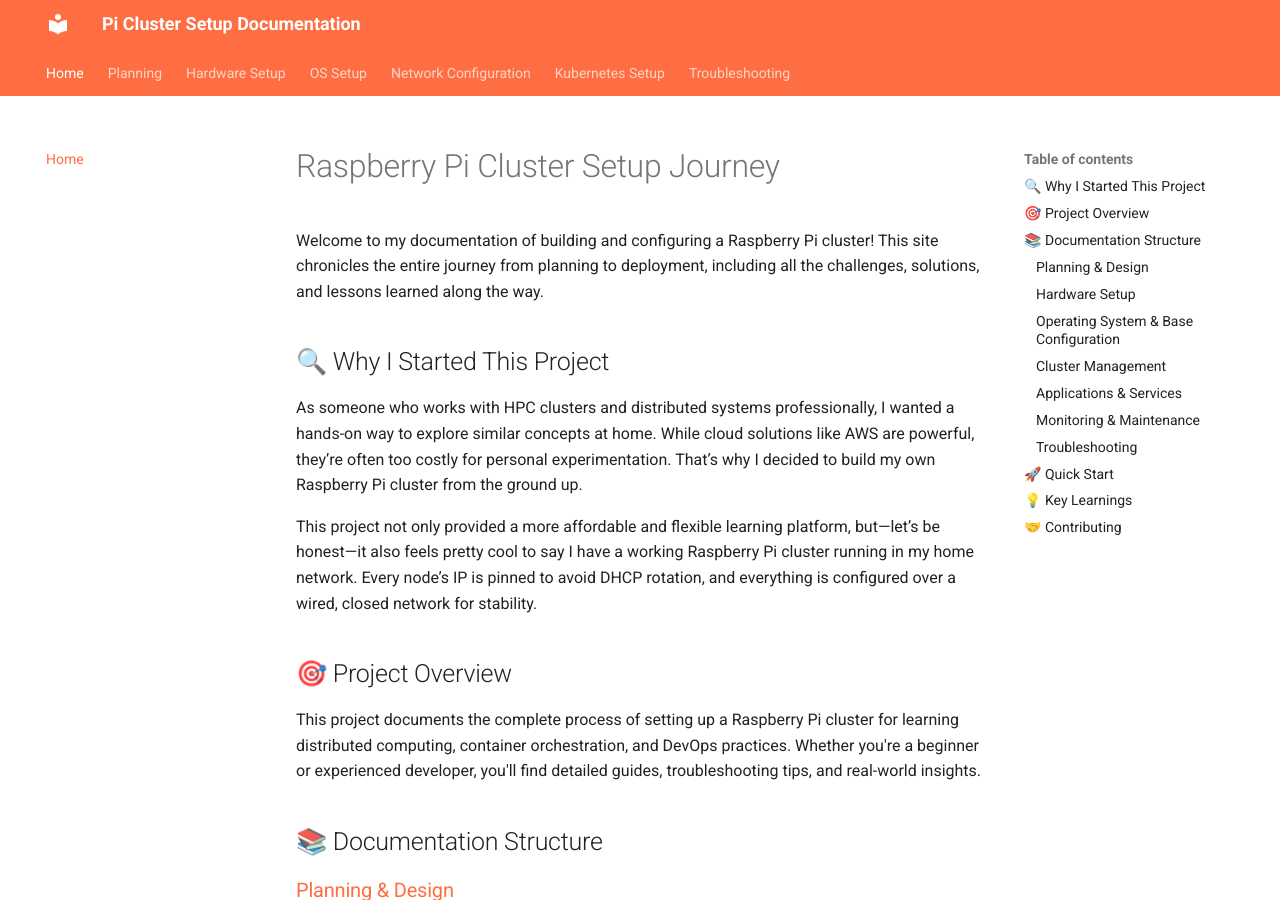
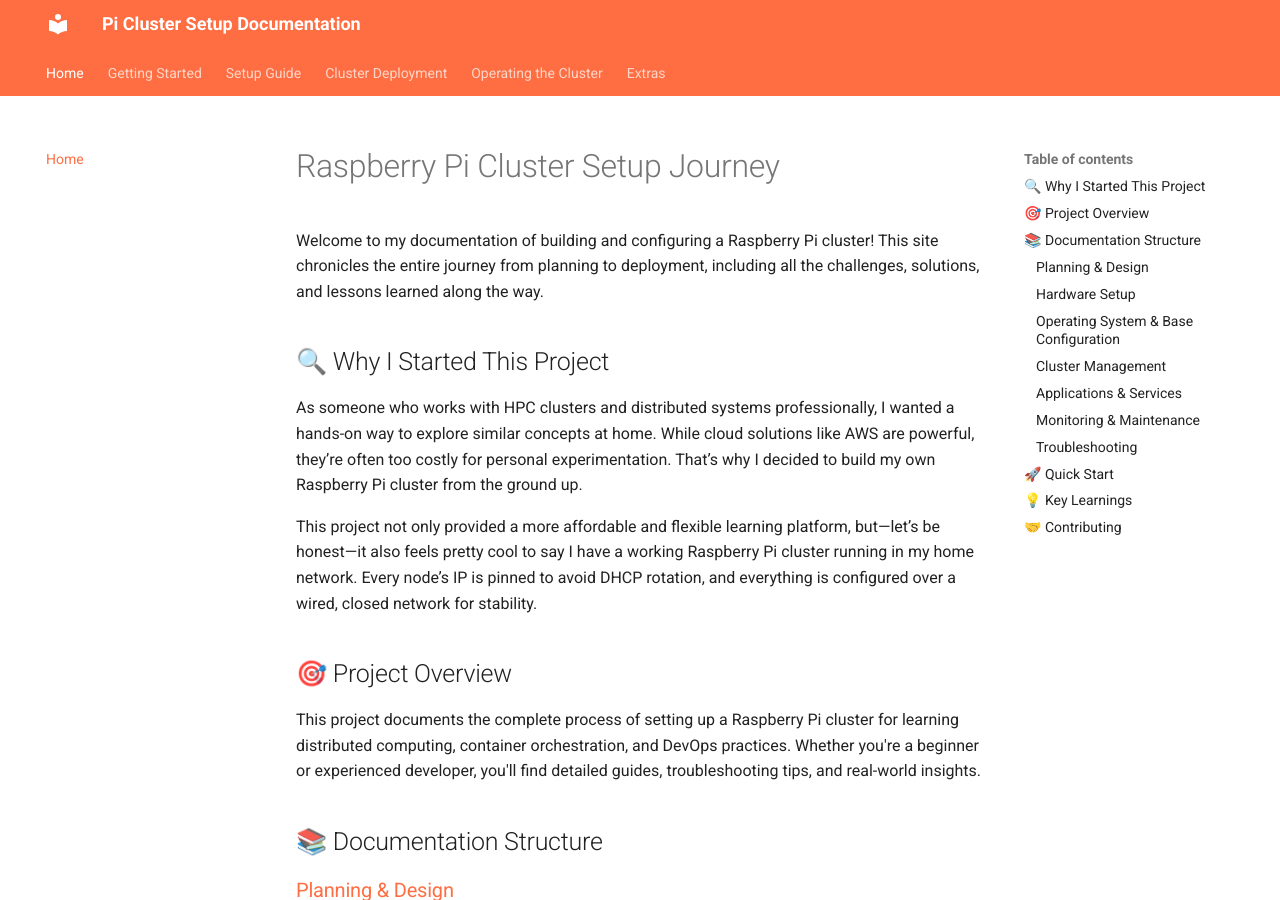
Before and after one commit to JaeungJayJang/pi-cluster-setup, an MkDocs documentation site: the page built from docs/index.md, in a window 1280 px wide and 900 px high. Built offline with MkDocs 1.6.1 and Material for MkDocs 9.7.7, drawn with Linux system fonts in a browser that asks for light colours; some of the changed lines change nothing that is shown.

Commit message:
working on the document restructure

```diff
--- a/mkdocs.yml
+++ b/mkdocs.yml
@@ -17,12 +17,41 @@ theme:
 
 nav:
   - Home: index.md
-  - Planning: planning.md
-  - Hardware Setup: hardware.md
-  - OS Setup: os-setup.md
-  - Network Configuration: network.md
-  - Kubernetes Setup: kubernetes.md
-  - Troubleshooting: troubleshooting.md
+  - Getting Started:
+      - Motivation: getting-started/motivation.md
+      - Hardware Overview: getting-started/hardware.md
+      - Architecture Diagram: getting-started/architecture.md
+      - Naming Conventions: getting-started/naming.md
+  - Setup Guide:
+      - Physical Setup:
+          - Rack Design: setup-guide/physical/rack.md
+          - Power & Cooling: setup-guide/physical/power-cooling.md
+      - OS & Base Config:
+          - Flashing OS: setup-guide/os/imaging.md
+          - Base Configuration: setup-guide/os/base.md
+          - Boot: setup-guide/os/boot.md
+      - Networking:
+          - Topology: setup-guide/network/topology.md
+          - Static IPs & DNS: setup-guide/network/ip-dns.md
+  - Cluster Deployment:
+      - Load Balancer: cluster/load-balancer.md
+      - Control Plane (K3s HA): cluster/control-plane.md
+      - Worker Nodes: cluster/worker-nodes.md
+      - Shared Storage: cluster/shared-storage.md
+      - K3s Installation: cluster/k3s.md
+      - Kubeconfig: cluster/kubeconfig.md
+  - Operating the Cluster:
+      - Apps & Workloads: operating/apps.md
+      - Monitoring: operating/monitoring.md
+      - Backup & Recovery: operating/backup.md
+      - Updates & Maintenance: operating/updates.md
+      - Automation & GitOps: operating/automation.md
+      - Security Practices: operating/security.md
+  - Extras:
+      - Troubleshooting: extras/troubleshooting.md
+      - BOM & Resources: extras/bom.md
+      - Scripts: extras/scripts.md
+      - Future Plans: extras/future.md
 
 markdown_extensions:
   - admonition
```
